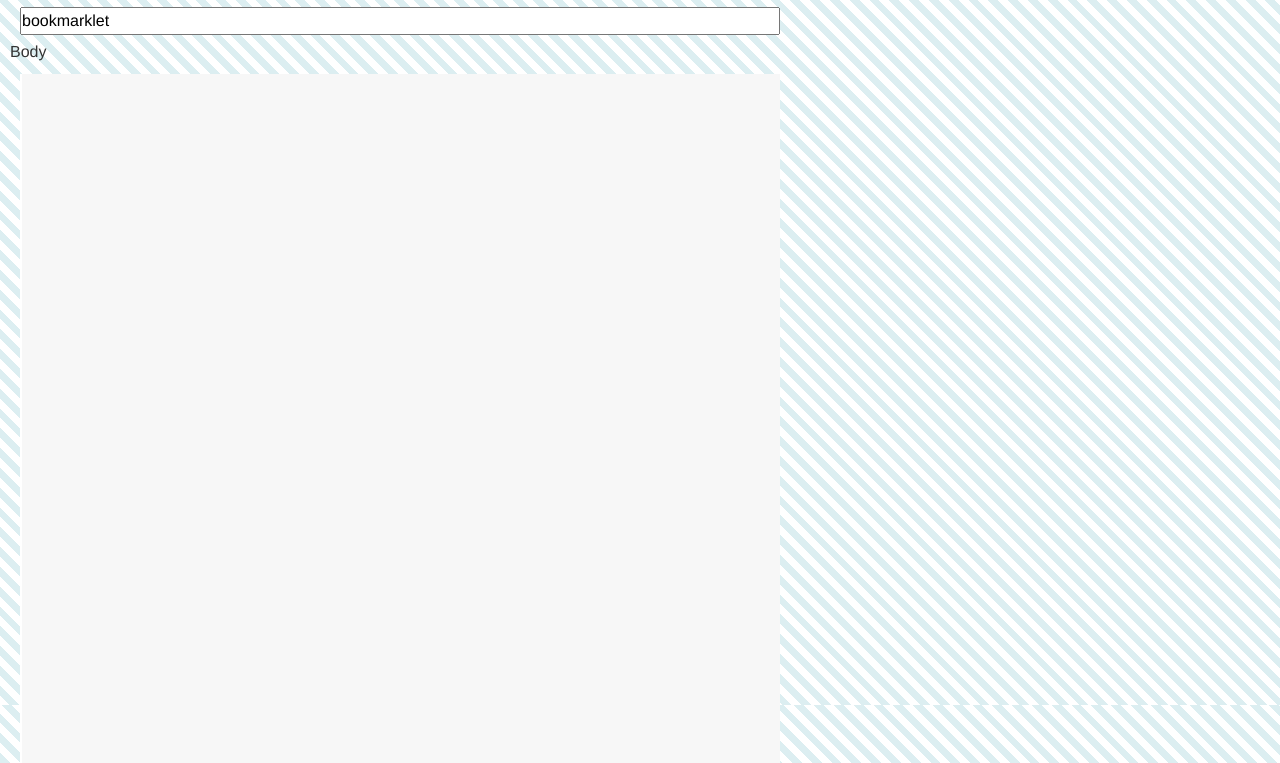
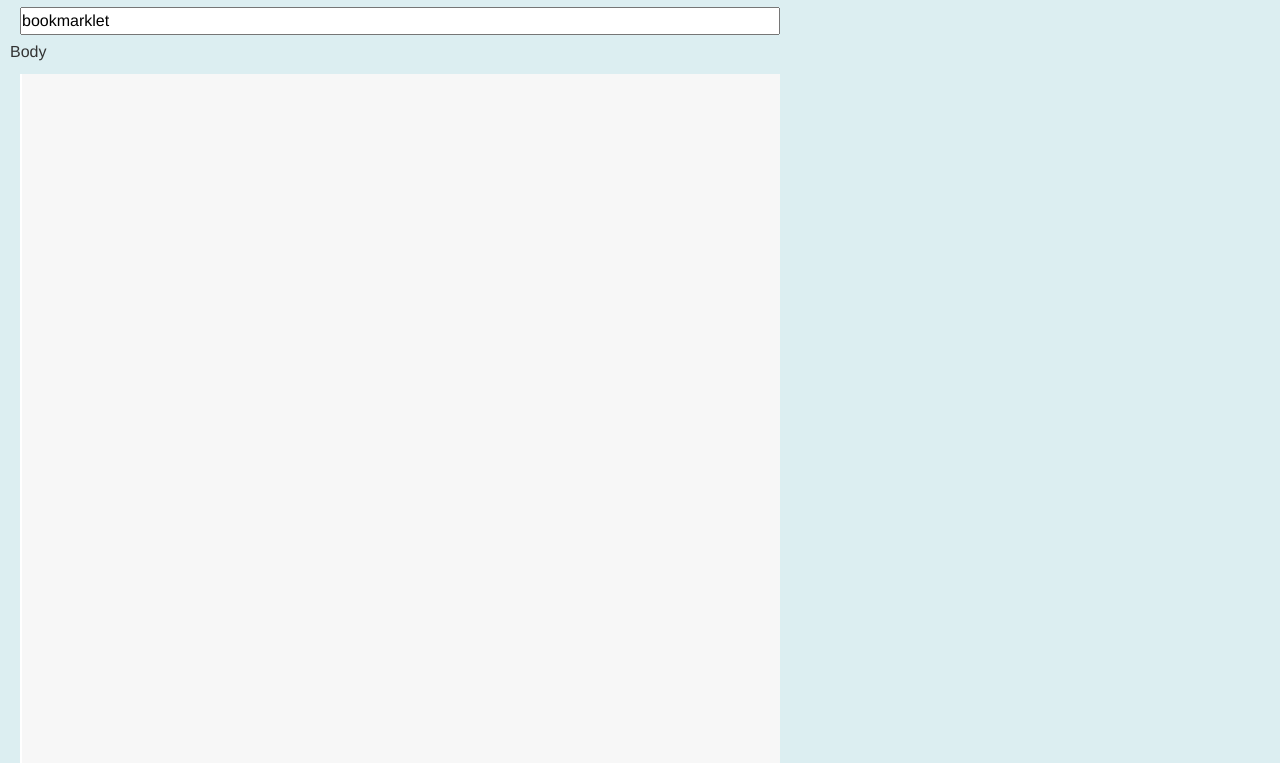
Before and after one commit to cti-tl/bookmarklet, a website with bundled scripts: page index.html in a window 1280 px wide. Shown: the part 95-858 px from the top of the page. Built offline with nearby package versions, Linux system fonts and the light colour scheme.

Commit message:
Update index.html

```diff
--- a/index.html
+++ b/index.html
@@ -45,7 +45,7 @@
     <script src="codemirror/mode/javascript/javascript.js"></script>
     <title>bookmarklet Maker</title>
   </head>
-  <body>
+  <body style="background-image: url("http://bradjasper.com/subtle-patterns-bookmarklet/patterns/gray_jean.png"); background-repeat: repeat; background-size: auto;">
     <header><h2>bookmarklet Maker</h2></header>
     <main>
       <div>
```
